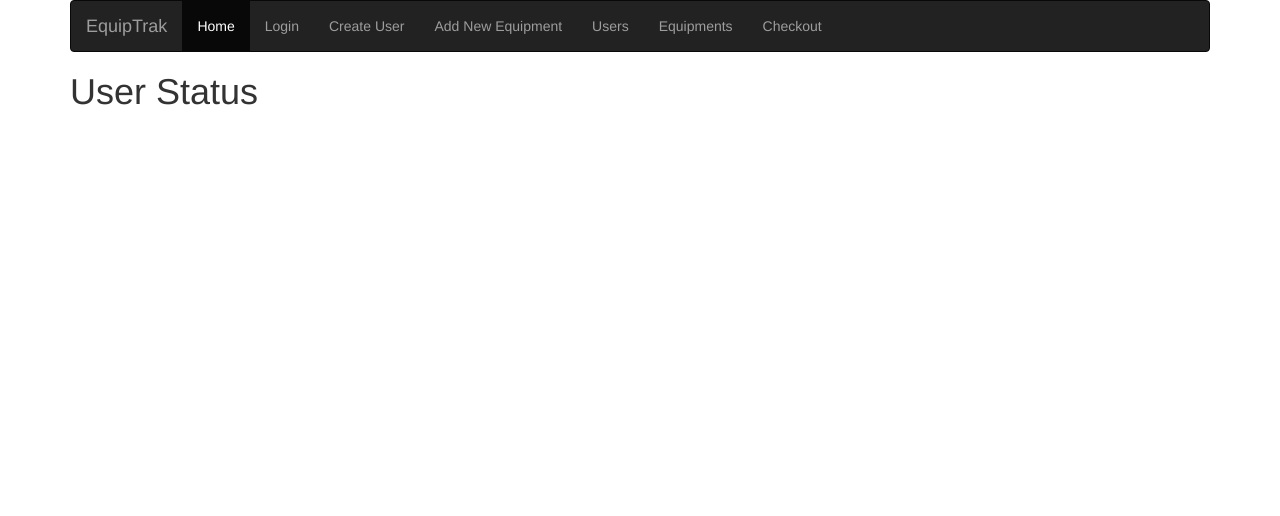
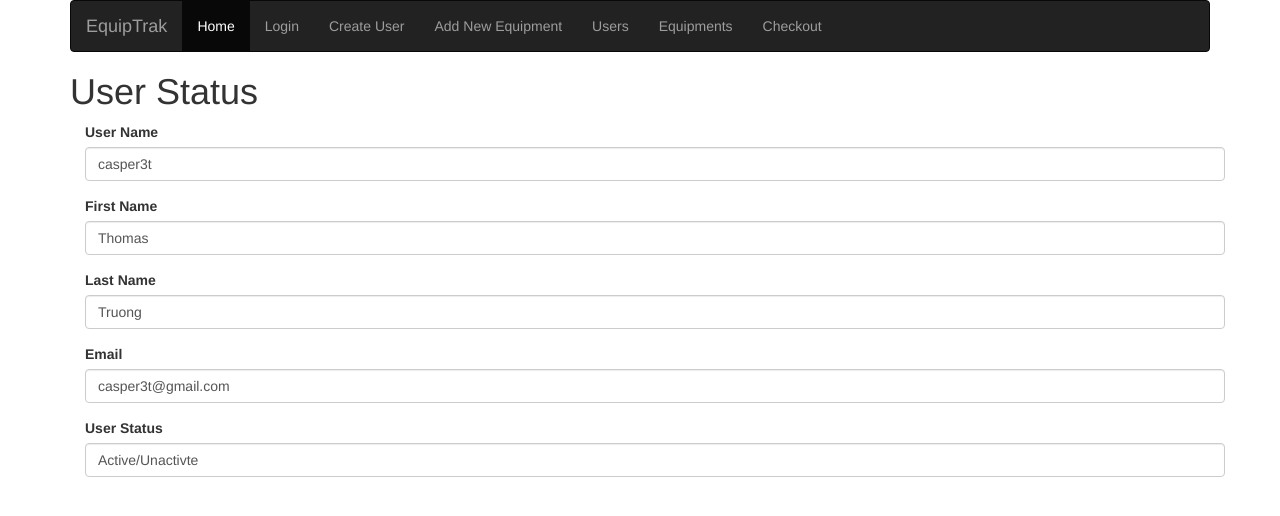
Before and after one commit to codingdojo-projects-algos-august-2019/ThomasT, a Flask app: template equip-trak/templates/userDetails.html in a window 1280 px wide. Shown: the top 516 px of the page. Run offline with Flask 2, Linux system fonts and the light colour scheme; the template is opened without the code that fills it: values that come from a table or form of the project are taken from there, others are empty; data comes from the database, SQL or seed files in the repository; some libraries are stand-ins or nearby versions.

Commit message:
equipPage changes

```diff
--- a/equip-trak/controller_functions.py
+++ b/equip-trak/controller_functions.py
@@ -74,16 +74,19 @@ def equipments():
     return render_template('/equipments.html', equip=equip)
 
 
-def equipmentDetails():
-    return render_template('/equipmentDetails.html')
+def equipmentDetails(myId):
+    equip = Equipment.query.get(myId)
+    return render_template('/equipmentDetails.html', equip=equip)
 
 
 def users():
-    return render_template('/users.html')
+    users = User.query.all()
+    return render_template('/users.html', users=users)
 
 
-def userDetails():
-    return render_template('/userDetails.html')
+def userDetails(userId):
+    user = User.query.get(userId)
+    return render_template('/userDetails.html', user=user)
 
 
 def transaction():
--- a/equip-trak/routes.py
+++ b/equip-trak/routes.py
@@ -9,11 +9,11 @@ app.add_url_rule("/addUser", view_func=addUser, methods=['POST'])
 app.add_url_rule('/register', view_func=register)
 app.add_url_rule('/username', view_func=checkUser, methods=['POST'])
 app.add_url_rule('/users', view_func=users)
-app.add_url_rule('/usersDetail', view_func=userDetails)
+app.add_url_rule('/users/<userId>', view_func=userDetails)
 
 
 app.add_url_rule('/equipments', view_func=equipments)
-app.add_url_rule('/equipmentDetail', view_func=equipmentDetails)
+app.add_url_rule('/equipments/<myId>', view_func=equipmentDetails)
 app.add_url_rule('/newEquipment', view_func=newEquip)
 app.add_url_rule('/addEquipment', view_func=addEquipment, methods=['POST'])
 
--- a/equip-trak/templates/equipments.html
+++ b/equip-trak/templates/equipments.html
@@ -40,6 +40,8 @@
 							<td>{{ item.equip_id }}</td>
 							<td>{{ item.manufacture }} - {{ item.model }}</td>
 							<td>{{ item.serial }}</td>
+							<td>First/Last Name</td>
+							<td>Date last Used</td>
 						</tr>
 						{% endfor %}
 					</tbody>
--- a/equip-trak/templates/userDetails.html
+++ b/equip-trak/templates/userDetails.html
@@ -22,6 +22,58 @@
 			<nav class="navbar navbar-inverse"></nav>
 			<main>
 				<h1>User Status</h1>
+				<div class="container">
+					<div class="form-group">
+						<label for="userName">User Name</label>
+						<input
+							type="text"
+							name="userName"
+							id="userName"
+							class="form-control"
+							value="{{ user.user_name }}"
+						/>
+					</div>
+					<div class="form-group">
+						<label for="firstName">First Name</label>
+						<input
+							type="text"
+							name="firstName"
+							id="firstName"
+							class="form-control"
+							value="{{ user.first_name }}"
+						/>
+					</div>
+					<div class="form-group">
+						<label for="lastName">Last Name</label>
+						<input
+							type="text"
+							name="lastName"
+							id="lastName"
+							class="form-control"
+							value="{{ user.last_name }}"
+						/>
+					</div>
+					<div class="form-group">
+						<label for="email">Email</label>
+						<input
+							type="text"
+							name="email"
+							id="email"
+							class="form-control"
+							value="{{ user.email }}"
+						/>
+					</div>
+					<div class="form-group">
+						<label for="userStatus">User Status</label>
+						<input
+							type="text"
+							name="userStatus"
+							id="userStatus"
+							class="form-control"
+							value="Active/Unactivte"
+						/>
+					</div>
+				</div>
 			</main>
 		</div>
 	</body>
```
Also changed, not shown: equip-trak/templates/users.html (+25 -0 lines).
